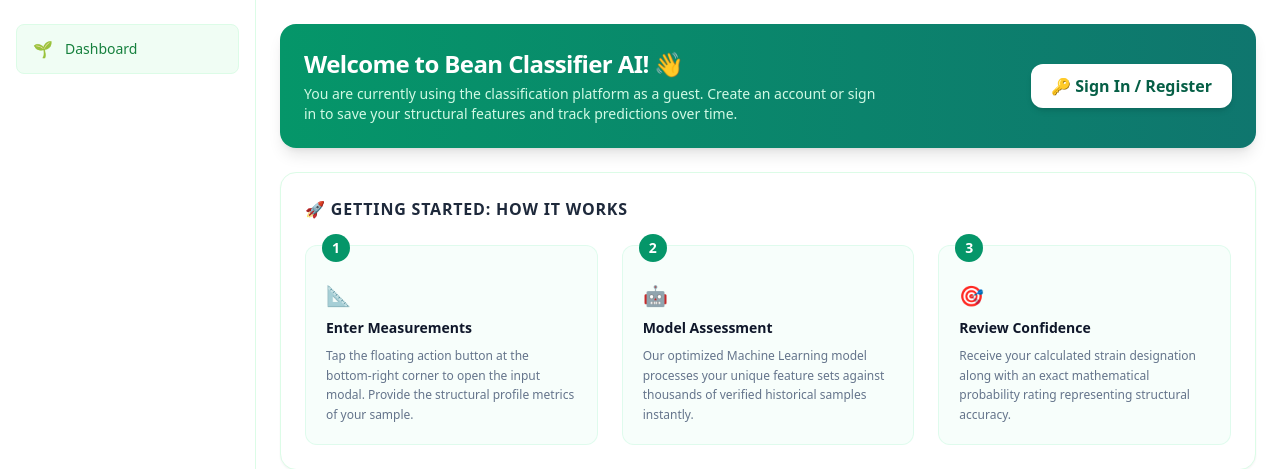
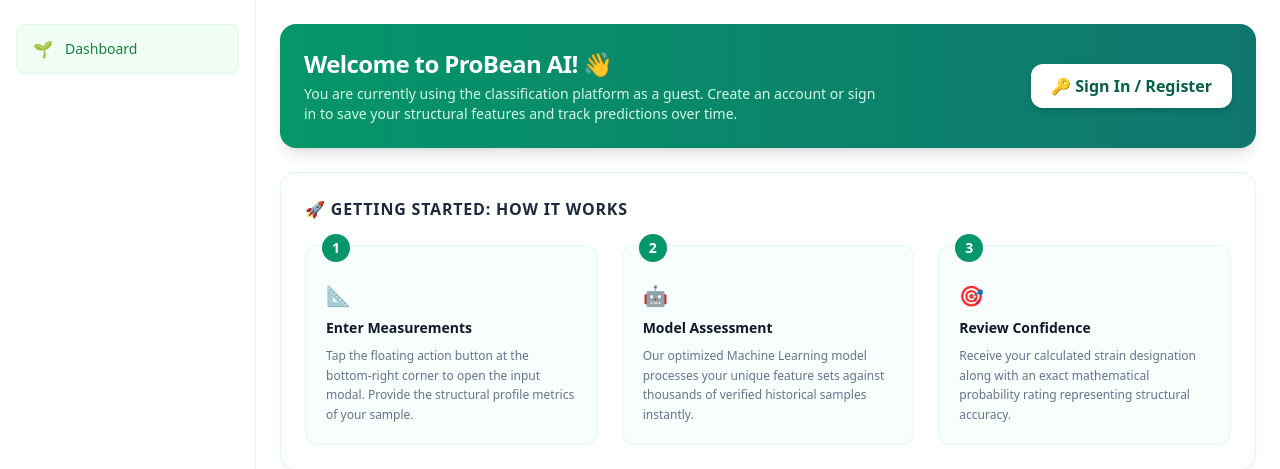
Before and after one commit to KingPandesal/Dry-Bean-Classification-System, a Flask app: page /dashboard in a window 1280 px wide. Shown: the part 64-533 px from the top of the page. Run offline with Flask 3, Linux system fonts and the light colour scheme; a user stored in the database is signed in; parts of the project's set-up code (start-up, migrations or seed data) failed here and were passed over; some libraries are stand-ins or nearby versions.

Commit message:
Edit: README.md instructions.

```diff
--- a/templates/main/dashboard.html
+++ b/templates/main/dashboard.html
@@ -16,7 +16,7 @@ ProBean Dashboard
         {% if session.get("guest") %}
         <div class="bg-gradient-to-r from-emerald-600 to-teal-700 rounded-2xl p-6 text-white shadow-lg flex flex-col md:flex-row items-start md:items-center justify-between gap-4">
             <div class="space-y-1">
-                <h2 class="text-xl md:text-2xl font-bold tracking-tight">Welcome to Bean Classifier AI! 👋</h2>
+                <h2 class="text-xl md:text-2xl font-bold tracking-tight">Welcome to ProBean AI! 👋</h2>
                 <p class="text-emerald-100 text-sm max-w-xl">
                     You are currently using the classification platform as a guest. Create an account or sign in to save your structural features and track predictions over time.
                 </p>
```
Also changed, not shown: README.md.
